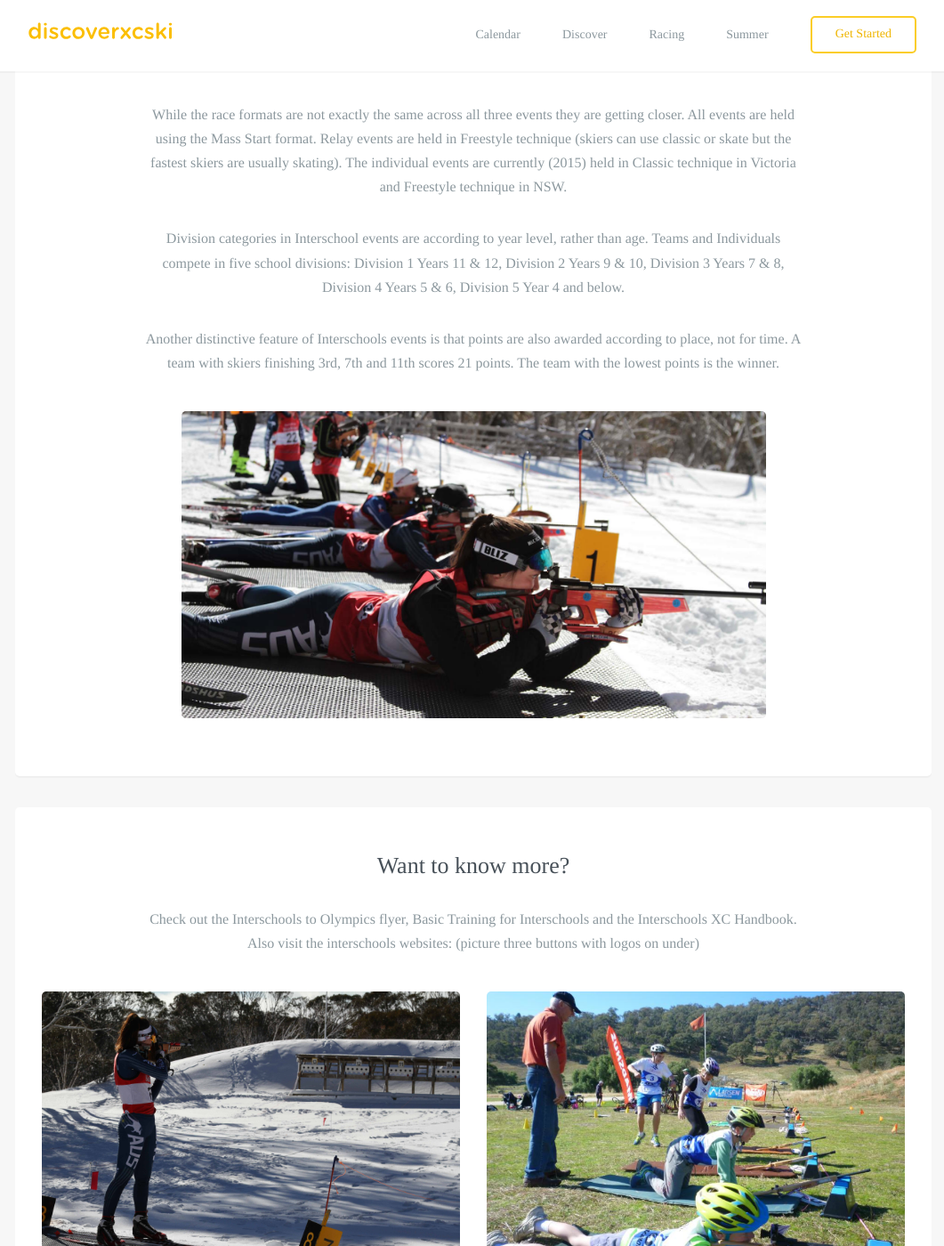
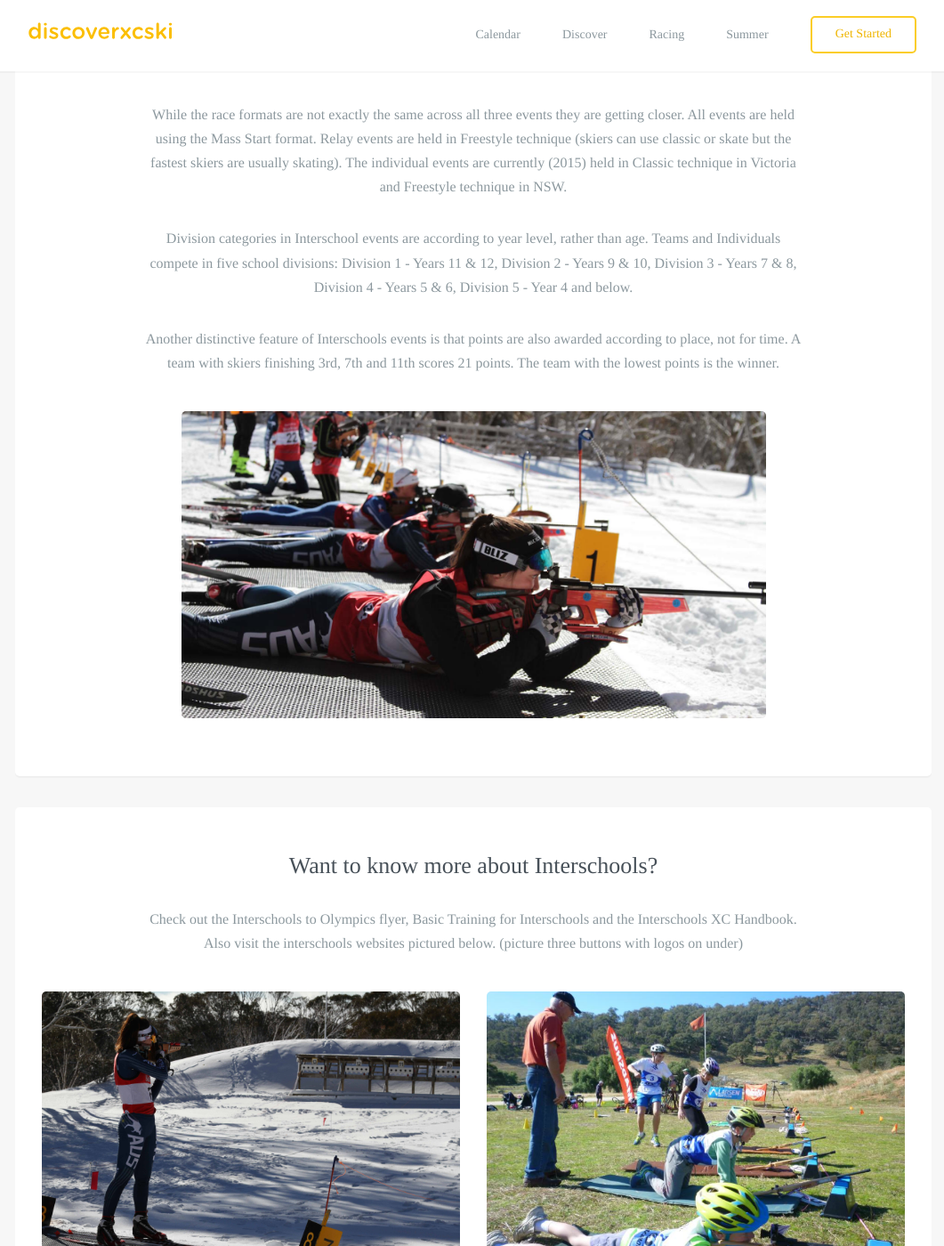
Before and after one commit to robcatto/robcatto.github.io, a Jekyll site: the page built from racing/school-level/index.html, in a window 1280 px wide and 1400 px high, scrolled down 1208 px. Shown: the whole window at 89% size, without its empty margins (108-1169 px from the left). Built offline with Jekyll 4.4.1, drawn with Linux system fonts in a browser that asks for light colours; some web fonts are replaced; Markdown is read by kramdown in place of the engine named in the settings; some of the changed text lies outside the part shown.

Commit message:
Update index.html

```diff
--- a/racing/school-level/index.html
+++ b/racing/school-level/index.html
@@ -64,7 +64,7 @@ layout: default
                 <section class="mobile_section">
                     <h3>How are Interschools run?</h3>
                     <p>While the race formats are not exactly the same across all three events they are getting closer. All events are held using the Mass Start format. Relay events are held in Freestyle technique (skiers can use classic or skate but the fastest skiers are usually skating). The individual events are currently (2015) held in Classic technique in Victoria and Freestyle technique in NSW.
-                    <p>Division categories in Interschool events are according to year level, rather than age. Teams and Individuals compete in five school divisions:  Division 1 Years 11 & 12, Division 2 Years 9 & 10, Division 3 Years 7 & 8, Division 4 Years 5 & 6, Division 5 Year 4 and below.
+                    <p>Division categories in Interschool events are according to year level, rather than age. Teams and Individuals compete in five school divisions:  Division 1 - Years 11 & 12, Division 2 - Years 9 & 10, Division 3 - Years 7 & 8, Division 4 - Years 5 & 6, Division 5 - Year 4 and below.
                     <p>Another distinctive feature of Interschools events is that points are also awarded according to place, not for time. A team with skiers finishing 3rd, 7th and 11th scores 21 points. The team with the lowest points is the winner.
                     </p>
 
@@ -78,8 +78,8 @@ layout: default
 
 
                  <section class="mobile_section">
-                <h3>Want to know more?</h3>
-                <p>Check out the Interschools to Olympics flyer, Basic Training for Interschools and the Interschools XC Handbook.  Also visit the interschools websites:  (picture three buttons with logos on under)
+                <h3>Want to know more about Interschools?</h3>
+                <p>Check out the Interschools to Olympics flyer, Basic Training for Interschools and the Interschools XC Handbook.  Also visit the interschools websites pictured below.  (picture three buttons with logos on under)
 
                 </p>
                 <div class="row">
```
Also changed, not shown: other parts of racing/school-level/index.html (+1 -1 lines).
